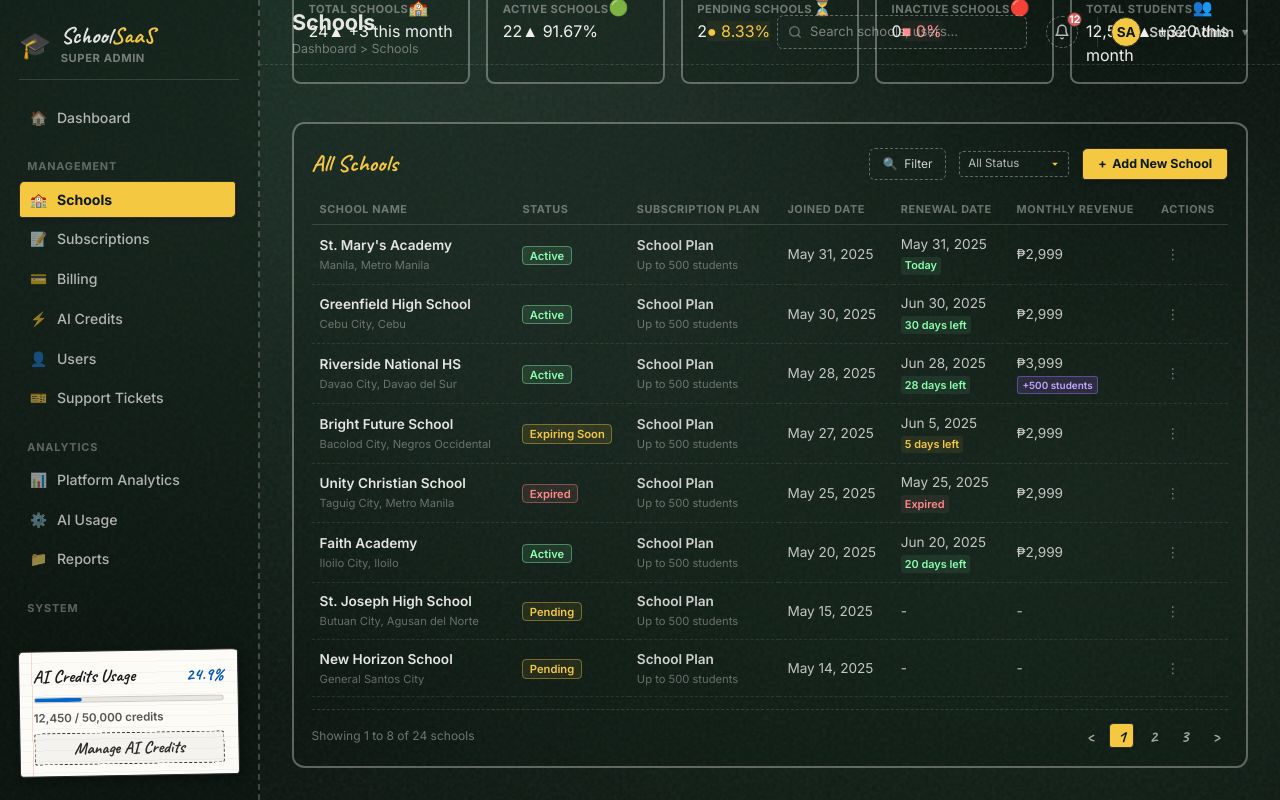
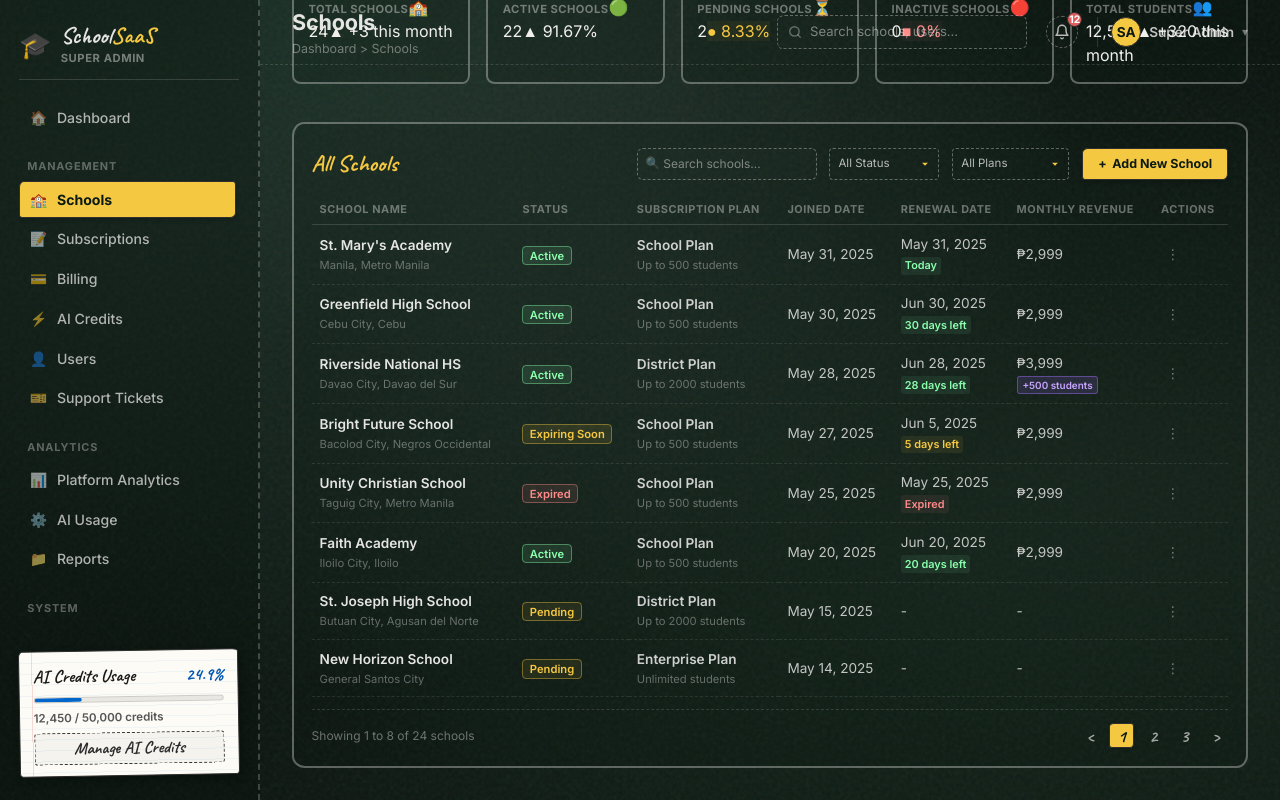
Before and after one commit to janreyHablaMina/School-Management-Sass, a Next.js app in the folder web/: page /admin in a window 1280 px wide. Both pictures are taken after a click on the button "View All Schools →". Shown: the part 106-906 px from the top of the page. Built offline with nearby package versions, Linux system fonts and the light colour scheme; a web font is replaced by a local one.

Commit message:
feat(admin): add permanent search, subscription plan filter, and align toolbar heights to 32px

```diff
--- a/web/src/app/admin/admin.module.css
+++ b/web/src/app/admin/admin.module.css
@@ -690,7 +690,9 @@
   border: 1px dashed rgba(240, 239, 237, 0.35);
   color: rgba(240, 239, 237, 0.75);
   font-size: 0.72rem;
-  padding: 0.2rem 1.5rem 0.2rem 0.5rem;
+  padding: 0 1.5rem 0 0.5rem;
+  height: 32px;
+  box-sizing: border-box;
   border-radius: 4px;
   outline: none;
   cursor: pointer;
@@ -1156,8 +1158,11 @@
 .toolbarAddBtn {
   display: flex;
   align-items: center;
+  justify-content: center;
   gap: 0.35rem;
-  padding: 0.35rem 0.95rem;
+  padding: 0 0.95rem;
+  height: 32px;
+  box-sizing: border-box;
   background: #f5c842;
   border: 1.8px solid #2e2e2e;
   border-radius: 6px 4px 5px 3px / 5px 3px 6px 4px;
@@ -1397,3 +1402,44 @@
   margin-top: 0 !important;
   margin-bottom: 0.35rem !important;
 }
+
+/* Permanent Filter Search Bar */
+.filterSearchWrapper {
+  position: relative;
+  display: flex;
+  align-items: center;
+  width: 180px;
+}
+
+.filterSearchInput {
+  width: 100%;
+  padding: 0 0.65rem 0 1.6rem; /* Left padding to clear magnifying glass icon */
+  height: 32px;
+  background: rgba(255, 255, 255, 0.01);
+  border: 1.5px dashed rgba(240, 239, 237, 0.35);
+  border-radius: 6px;
+  color: rgba(240, 239, 237, 0.95);
+  font-size: 0.75rem;
+  outline: none;
+  transition: all 0.15s ease;
+  font-family: inherit;
+  box-sizing: border-box;
+}
+
+.filterSearchInput:focus {
+  border-style: solid;
+  border-color: #f5c842;
+  background: rgba(255, 255, 255, 0.03);
+}
+
+.filterSearchIcon {
+  position: absolute;
+  left: 0.55rem;
+  top: 50%;
+  transform: translateY(-50%);
+  color: rgba(240, 239, 237, 0.45);
+  font-size: 0.72rem;
+  pointer-events: none;
+  display: flex;
+  align-items: center;
+}
--- a/web/src/app/admin/page.tsx
+++ b/web/src/app/admin/page.tsx
@@ -191,6 +191,9 @@ export default function AdminDashboard() {
   const [activeTab, setActiveTab] = useState('Dashboard');
   const [showProfileDropdown, setShowProfileDropdown] = useState(false);
   const [activeSchoolDropdownId, setActiveSchoolDropdownId] = useState<number | null>(null);
+  const [searchQuery, setSearchQuery] = useState('');
+  const [selectedStatus, setSelectedStatus] = useState('all');
+  const [selectedPlan, setSelectedPlan] = useState('all');
   const [isScrolled, setIsScrolled] = useState(false);
   const workspaceRef = useRef<HTMLDivElement>(null);
 
@@ -693,16 +696,35 @@ export default function AdminDashboard() {
                   <h3 className={styles.tableTitle} style={{ fontSize: '1.45rem' }}>All Schools</h3>
                 </div>
                 <div className={styles.toolbarRight}>
-                  <button className={styles.toolbarFilterBtn} onClick={() => alert('Filtering options...')}>
-                    <span>🔍</span> Filter
-                  </button>
-                  <select className={styles.chartSelect}>
+                  {/* Permanent Search Input */}
+                  <div className={styles.filterSearchWrapper}>
+                    <span className={styles.filterSearchIcon}>🔍</span>
+                    <input
+                      type="text"
+                      placeholder="Search schools..."
+                      className={styles.filterSearchInput}
+                      value={searchQuery}
+                      onChange={(e) => setSearchQuery(e.target.value)}
+                    />
+                  </div>
+
+                  {/* Status Dropdown */}
+                  <select className={styles.chartSelect} value={selectedStatus} onChange={(e) => setSelectedStatus(e.target.value)}>
                     <option value="all">All Status</option>
                     <option value="active">Active</option>
                     <option value="pending">Pending</option>
-                    <option value="expiring">Expiring Soon</option>
+                    <option value="expiring soon">Expiring Soon</option>
                     <option value="expired">Expired</option>
                   </select>
+
+                  {/* Plan Dropdown */}
+                  <select className={styles.chartSelect} value={selectedPlan} onChange={(e) => setSelectedPlan(e.target.value)}>
+                    <option value="all">All Plans</option>
+                    <option value="school plan">School Plan</option>
+                    <option value="district plan">District Plan</option>
+                    <option value="enterprise plan">Enterprise Plan</option>
+                  </select>
+
                   <button className={styles.toolbarAddBtn} onClick={() => alert('Add New School logic...')}>
                     <span>+</span> Add New School
                   </button>
@@ -724,7 +746,8 @@ export default function AdminDashboard() {
                     </tr>
                   </thead>
                   <tbody>
-                    {[
+                    {(() => {
+                      const filteredSchools = [
                         {
                           name: "St. Mary's Academy",
                           location: "Manila, Metro Manila",
@@ -759,8 +782,8 @@ export default function AdminDashboard() {
                           name: "Riverside National HS",
                           location: "Davao City, Davao del Sur",
                           status: "Active",
-                        plan: "School Plan",
-                        limit: "Up to 500 students",
+                          plan: "District Plan",
+                          limit: "Up to 2000 students",
                           students: 846,
                           teachers: 67,
                           joined: "May 28, 2025",
@@ -819,8 +842,8 @@ export default function AdminDashboard() {
                           name: "St. Joseph High School",
                           location: "Butuan City, Agusan del Norte",
                           status: "Pending",
-                        plan: "School Plan",
-                        limit: "Up to 500 students",
+                          plan: "District Plan",
+                          limit: "Up to 2000 students",
                           students: 0,
                           teachers: 0,
                           joined: "May 15, 2025",
@@ -834,8 +857,8 @@ export default function AdminDashboard() {
                           name: "New Horizon School",
                           location: "General Santos City",
                           status: "Pending",
-                        plan: "School Plan",
-                        limit: "Up to 500 students",
+                          plan: "Enterprise Plan",
+                          limit: "Unlimited students",
                           students: 0,
                           teachers: 0,
                           joined: "May 14, 2025",
@@ -845,7 +868,26 @@ export default function AdminDashboard() {
                           revenue: "-",
                           revenueBadge: null
                         }
-                    ].map((school, i) => (
+                      ].filter(school => {
+                        const matchesStatus = selectedStatus === 'all' || school.status.toLowerCase() === selectedStatus.toLowerCase();
+                        const matchesPlan = selectedPlan === 'all' || school.plan.toLowerCase() === selectedPlan.toLowerCase();
+                        const matchesSearch = school.name.toLowerCase().includes(searchQuery.toLowerCase()) ||
+                                              school.location.toLowerCase().includes(searchQuery.toLowerCase()) ||
+                                              school.plan.toLowerCase().includes(searchQuery.toLowerCase());
+                        return matchesStatus && matchesPlan && matchesSearch;
+                      });
+
+                      if (filteredSchools.length === 0) {
+                        return (
+                          <tr>
+                            <td colSpan={7} style={{ textAlign: 'center', padding: '3rem', color: 'rgba(240, 239, 237, 0.4)' }}>
+                              No schools found matching your search.
+                            </td>
+                          </tr>
+                        );
+                      }
+
+                      return filteredSchools.map((school, i) => (
                         <tr key={i} className={styles.clickableRow} onClick={() => alert(`Redirecting/managing details for ${school.name}...`)}>
                           <td>
                             <span className={styles.schoolNameColMain}>{school.name}</span>
@@ -889,7 +931,7 @@ export default function AdminDashboard() {
                               {activeSchoolDropdownId === i && (
                                 <>
                                   <div className={styles.dropdownOverlay} onClick={(e) => { e.stopPropagation(); setActiveSchoolDropdownId(null); }} />
-                                <div className={`${styles.actionDropdownMenu} ${i >= 6 ? styles.actionDropdownMenuUp : ''}`}>
+                                  <div className={`${styles.actionDropdownMenu} ${i >= filteredSchools.length - 2 ? styles.actionDropdownMenuUp : ''}`}>
                                     <button onClick={(e) => { e.stopPropagation(); setActiveSchoolDropdownId(null); alert(`Viewing details for ${school.name}...`); }} className={styles.actionDropdownItem}>
                                       👁️ View Details
                                     </button>
@@ -905,7 +947,8 @@ export default function AdminDashboard() {
                             </div>
                           </td>
                         </tr>
-                    ))}
+                      ));
+                    })()}
                   </tbody>
                 </table>
               </div>
```
Lines whose indentation alone changed are shown as unchanged.
